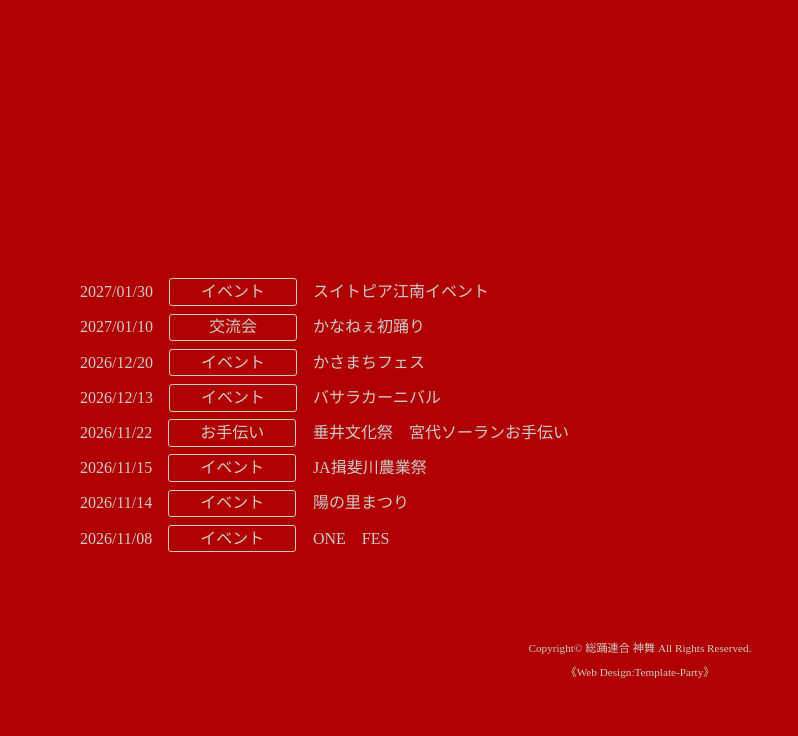
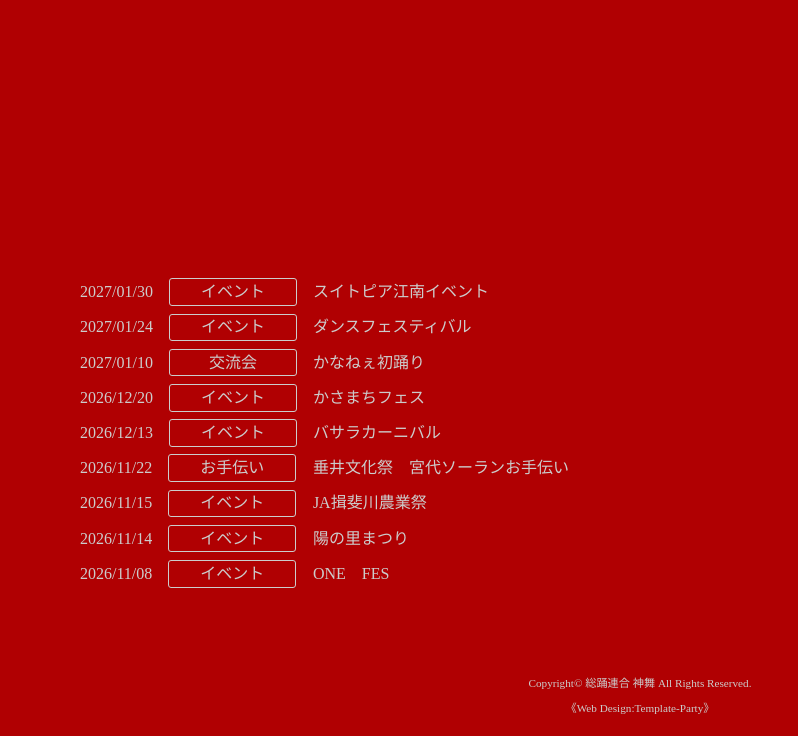
Before and after one commit to skanmai/Kanmai, a plain HTML site: page report.html in a window 1280 px wide. Shown: the part 145-881 px from the top of the page, without its empty margins (0-798 px from the left). Before the commit the page ends 846 px from the top, so only its background shows below. Drawn offline with nearby package versions, Linux system fonts and the light colour scheme; some packages are replaced by stand-ins of ours; a script that the page names is missing; a web font is replaced by a local one.

Commit message:
Add files via upload
11/23　ダンフェス追加

```diff
--- a/report.html
+++ b/report.html
@@ -29,6 +29,9 @@
 
 <dt>2027/01/30<span>イベント</span></dt>
 <dd>スイトピア江南イベント</dd>
+
+<dt>2027/01/24<span>イベント</span></dt>
+<dd>ダンスフェスティバル</dd>
 
 <dt>2027/01/10<span>交流会</span></dt>
 <dd>かなねぇ初踊り</dd>
```
